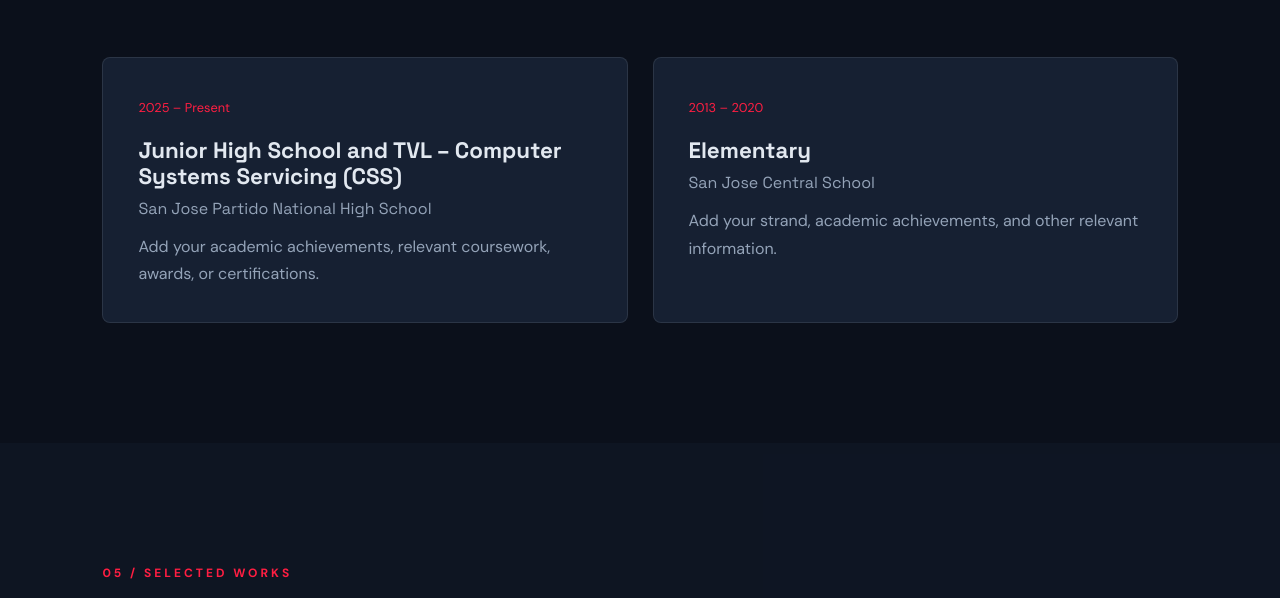
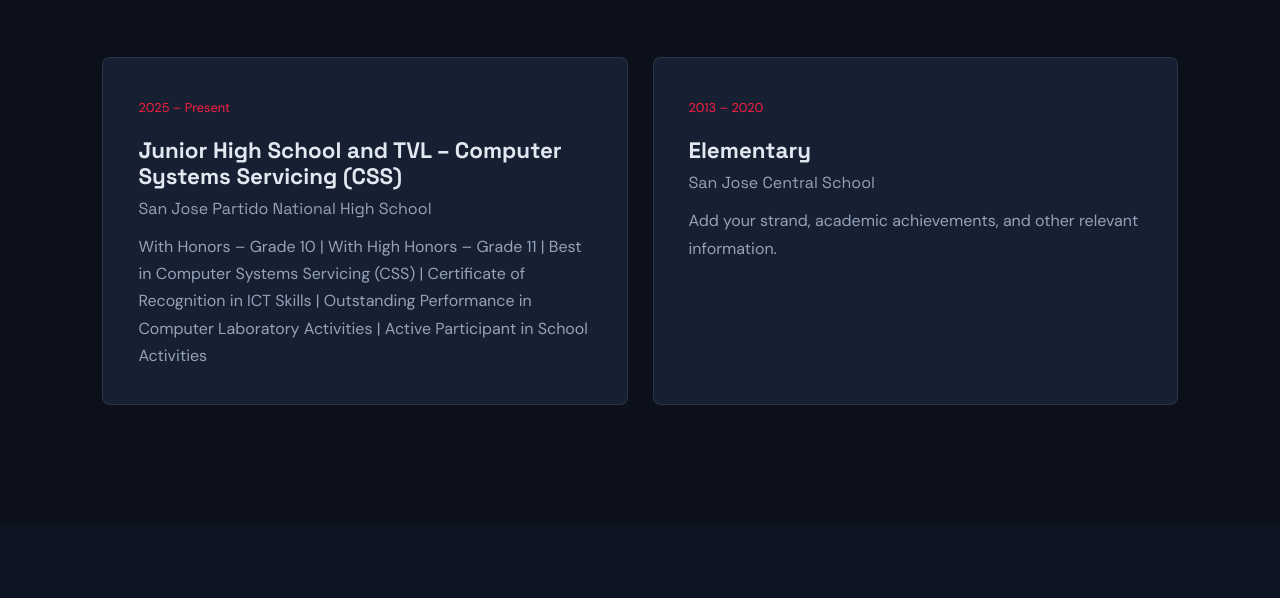
Before and after one commit to ramirjr-hub/cinematic-portfolio, a Flask app: page / in a window 1280 px wide. Shown: the part 3395-3993 px from the top of the page. Run offline with Flask 3, Linux system fonts and the light colour scheme.

Commit message:
Update portfolio website

```diff
--- a/templates/index.html
+++ b/templates/index.html
@@ -270,8 +270,7 @@
                 <h4>San Jose Partido National High School</h4>
 
                 <p>
-                    Add your academic achievements, relevant
-                    coursework, awards, or certifications.
+                    With Honors – Grade 10 | With High Honors – Grade 11 | Best in Computer Systems Servicing (CSS) | Certificate of Recognition in ICT Skills | Outstanding Performance in Computer Laboratory Activities | Active Participant in School Activities
                 </p>
 
             </div>
```
